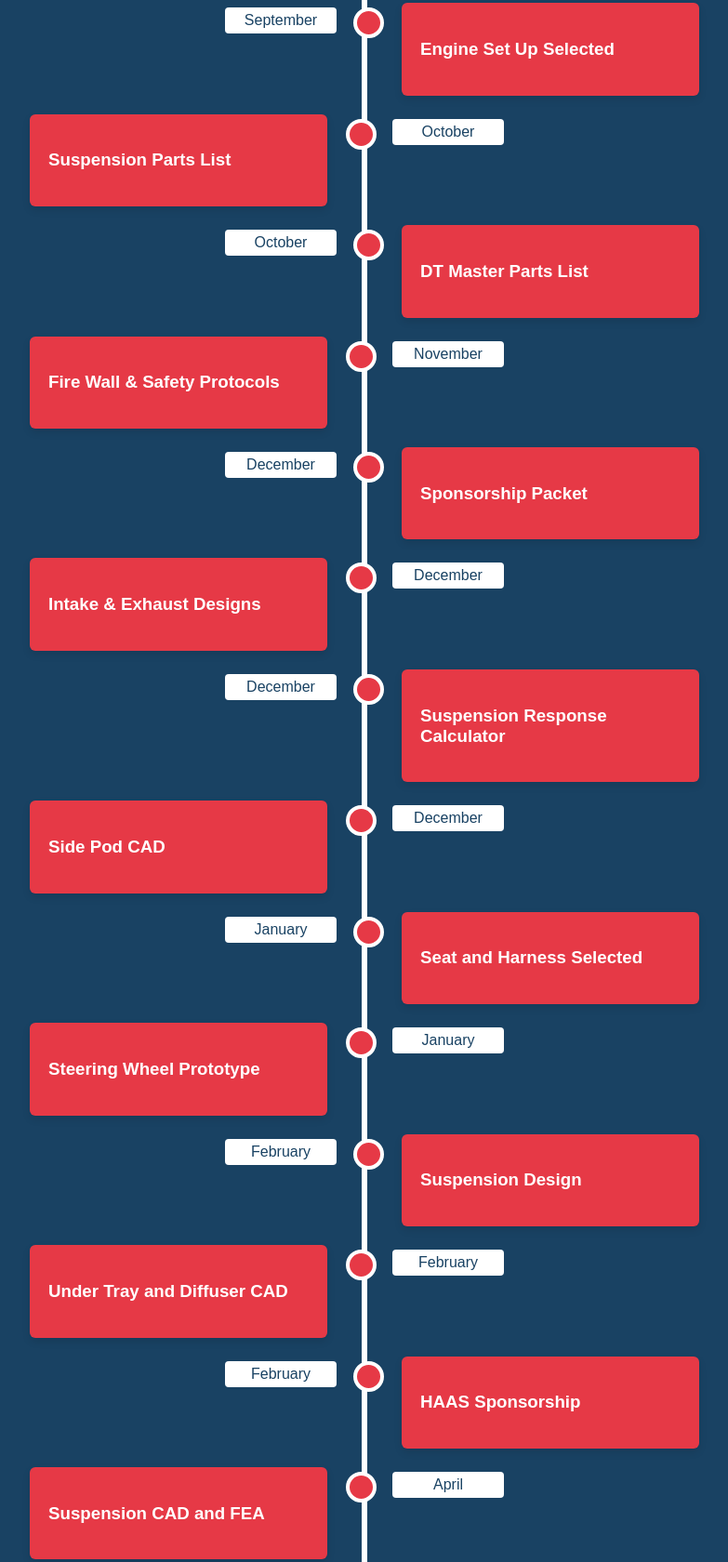
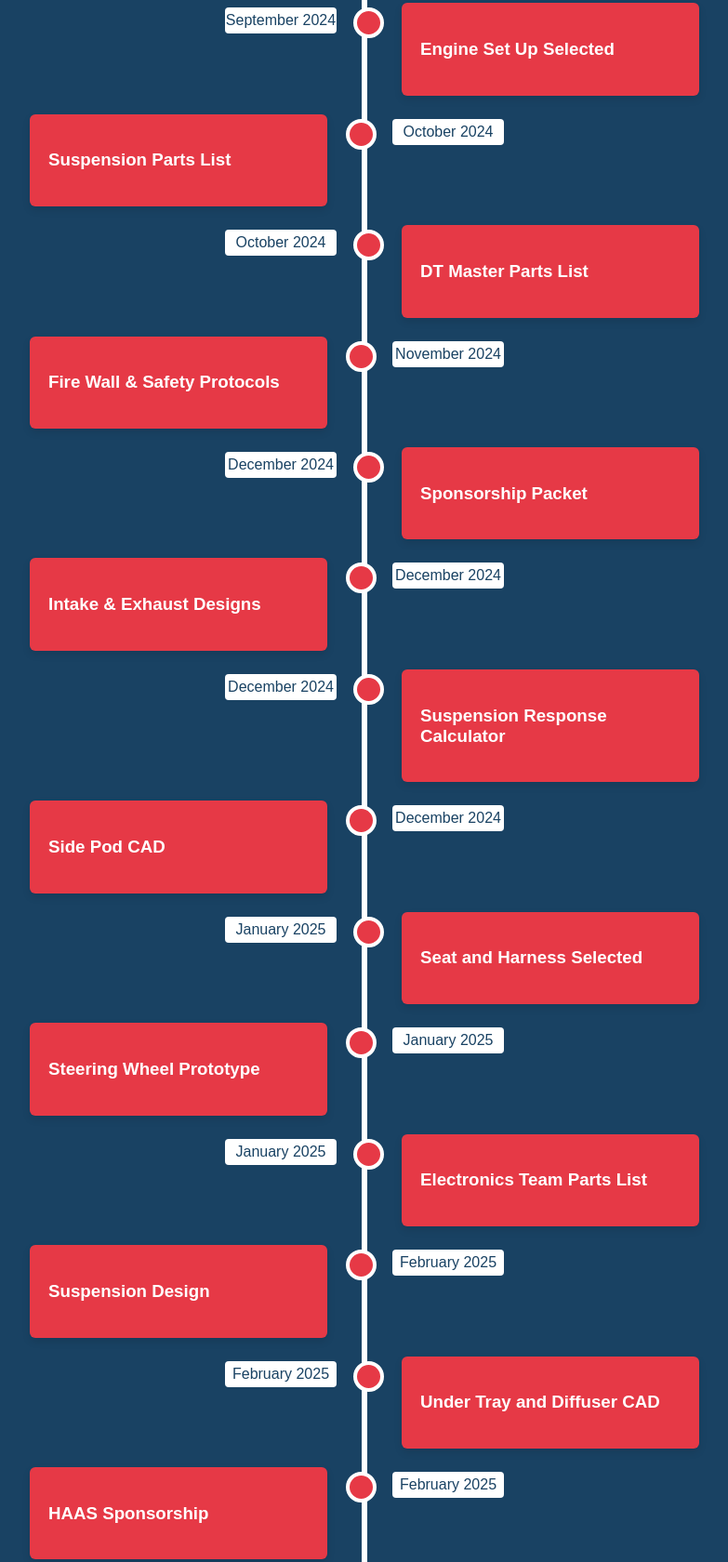
Before and after one commit to xk4r1x/lionsmotorsport.com, a plain HTML site: page updates.html in a window 1280 px wide. Shown: the part 396-2076 px from the top of the page at 93% size, without its empty margins (248-1031 px from the left). Drawn offline with Linux system fonts and the light colour scheme.

Commit message:
Update updates.html

```diff
--- a/updates.html
+++ b/updates.html
@@ -39,7 +39,7 @@
          <!-- August -->
          <div class="timeline-item">
             <div class="timeline-dot"></div>
-            <div class="timeline-date">August</div>
+            <div class="timeline-date">August 2024</div>
             <div class="timeline-content">
                <h3>Official Start Date</h3>
                <div class="project-image"></div>
@@ -49,7 +49,7 @@
          <!-- September -->
          <div class="timeline-item">
             <div class="timeline-dot"></div>
-            <div class="timeline-date">September</div>
+            <div class="timeline-date">September 2024</div>
             <div class="timeline-content">
                <h3>Engine Set Up Selected</h3>
                <div class="project-image"></div>
@@ -59,7 +59,7 @@
          <!-- October -->
          <div class="timeline-item">
             <div class="timeline-dot"></div>
-            <div class="timeline-date">October</div>
+            <div class="timeline-date">October 2024</div>
             <div class="timeline-content">
                <h3>Suspension Parts List</h3>
                <div class="project-image">
@@ -71,7 +71,7 @@
 
          <div class="timeline-item">
             <div class="timeline-dot"></div>
-            <div class="timeline-date">October</div>
+            <div class="timeline-date">October 2024</div>
             <div class="timeline-content">
                <h3>DT Master Parts List</h3>
                <div class="project-image"></div>
@@ -81,7 +81,7 @@
          <!-- November -->
          <div class="timeline-item">
             <div class="timeline-dot"></div>
-            <div class="timeline-date">November</div>
+            <div class="timeline-date">November 2024</div>
             <div class="timeline-content">
                <h3>Fire Wall & Safety Protocols</h3>
                <div class="project-image"></div>
@@ -91,7 +91,7 @@
          <!-- December -->
          <div class="timeline-item">
             <div class="timeline-dot"></div>
-            <div class="timeline-date">December</div>
+            <div class="timeline-date">December 2024</div>
             <div class="timeline-content">
                <h3>Sponsorship Packet</h3>
                <div class="project-image"></div>
@@ -100,7 +100,7 @@
 
          <div class="timeline-item">
             <div class="timeline-dot"></div>
-            <div class="timeline-date">December</div>
+            <div class="timeline-date">December 2024</div>
             <div class="timeline-content">
                <h3>Intake & Exhaust Designs</h3>
                <div class="project-image">
@@ -111,7 +111,7 @@
 
          <div class="timeline-item">
             <div class="timeline-dot"></div>
-            <div class="timeline-date">December</div>
+            <div class="timeline-date">December 2024</div>
             <div class="timeline-content">
                <h3>Suspension Response Calculator</h3>
                <div class="project-image"></div>
@@ -120,7 +120,7 @@
 
          <div class="timeline-item">
             <div class="timeline-dot"></div>
-            <div class="timeline-date">December</div>
+            <div class="timeline-date">December 2024</div>
             <div class="timeline-content">
                <h3>Side Pod CAD</h3>
                <div class="project-image"></div>
@@ -130,7 +130,7 @@
          <!-- January -->
          <div class="timeline-item">
             <div class="timeline-dot"></div>
-            <div class="timeline-date">January</div>
+            <div class="timeline-date">January 2025</div>
             <div class="timeline-content">
                <h3>Seat and Harness Selected</h3>
                <div class="project-image"></div>
@@ -139,9 +139,20 @@
 
          <div class="timeline-item">
             <div class="timeline-dot"></div>
-            <div class="timeline-date">January</div>
+            <div class="timeline-date">January 2025</div>
             <div class="timeline-content">
                <h3>Steering Wheel Prototype</h3>
+               <div class="project-image">
+                  <!--img src="assets/images/steering.jpg" alt="Steering Wheel Prototype"-->
+               </div>
+            </div>
+         </div>
+
+         <div class="timeline-item">
+            <div class="timeline-dot"></div>
+            <div class="timeline-date">January 2025</div>
+            <div class="timeline-content">
+               <h3>Electronics Team Parts List</h3>
                <div class="project-image">
                   <!--img src="assets/images/steering.jpg" alt="Steering Wheel Prototype"-->
                </div>
@@ -151,7 +162,7 @@
          <!-- February -->
          <div class="timeline-item">
             <div class="timeline-dot"></div>
-            <div class="timeline-date">February</div>
+            <div class="timeline-date">February 2025</div>
             <div class="timeline-content">
                <h3>Suspension Design</h3>
                <div class="project-image"></div>
@@ -160,7 +171,7 @@
 
          <div class="timeline-item">
             <div class="timeline-dot"></div>
-            <div class="timeline-date">February</div>
+            <div class="timeline-date">February 2025</div>
             <div class="timeline-content">
                <h3>Under Tray and Diffuser CAD</h3>
                <div class="project-image"></div>
@@ -169,7 +180,7 @@
 
          <div class="timeline-item">
             <div class="timeline-dot"></div>
-            <div class="timeline-date">February</div>
+            <div class="timeline-date">February 2025</div>
             <div class="timeline-content">
                <h3>HAAS Sponsorship</h3>
                <div class="project-image"></div>
@@ -179,7 +190,7 @@
          <!-- April -->
          <div class="timeline-item">
             <div class="timeline-dot"></div>
-            <div class="timeline-date">April</div>
+            <div class="timeline-date">April 2025</div>
             <div class="timeline-content">
                <h3>Suspension CAD and FEA</h3>
                <div class="project-image"></div>
@@ -188,7 +199,7 @@
 
          <div class="timeline-item">
             <div class="timeline-dot"></div>
-            <div class="timeline-date">April</div>
+            <div class="timeline-date">April 2025</div>
             <div class="timeline-content">
                <h3>CBR Engine Rebuilt</h3>
                <div class="project-image"></div>
@@ -198,7 +209,7 @@
 
          <div class="timeline-item">
             <div class="timeline-dot"></div>
-            <div class="timeline-date">April</div>
+            <div class="timeline-date">April 2025</div>
             <div class="timeline-content">
                <h3>Nose Cone & Front Wing CAD</h3>
                <div class="project-image"></div>
@@ -208,7 +219,7 @@
          <!-- May -->
          <div class="timeline-item">
             <div class="timeline-dot"></div>
-            <div class="timeline-date">May</div>
+            <div class="timeline-date">May 2025</div>
             <div class="timeline-content">
                <h3>Aero Panels CAD & CFD</h3>
                <div class="project-image"></div>
```
